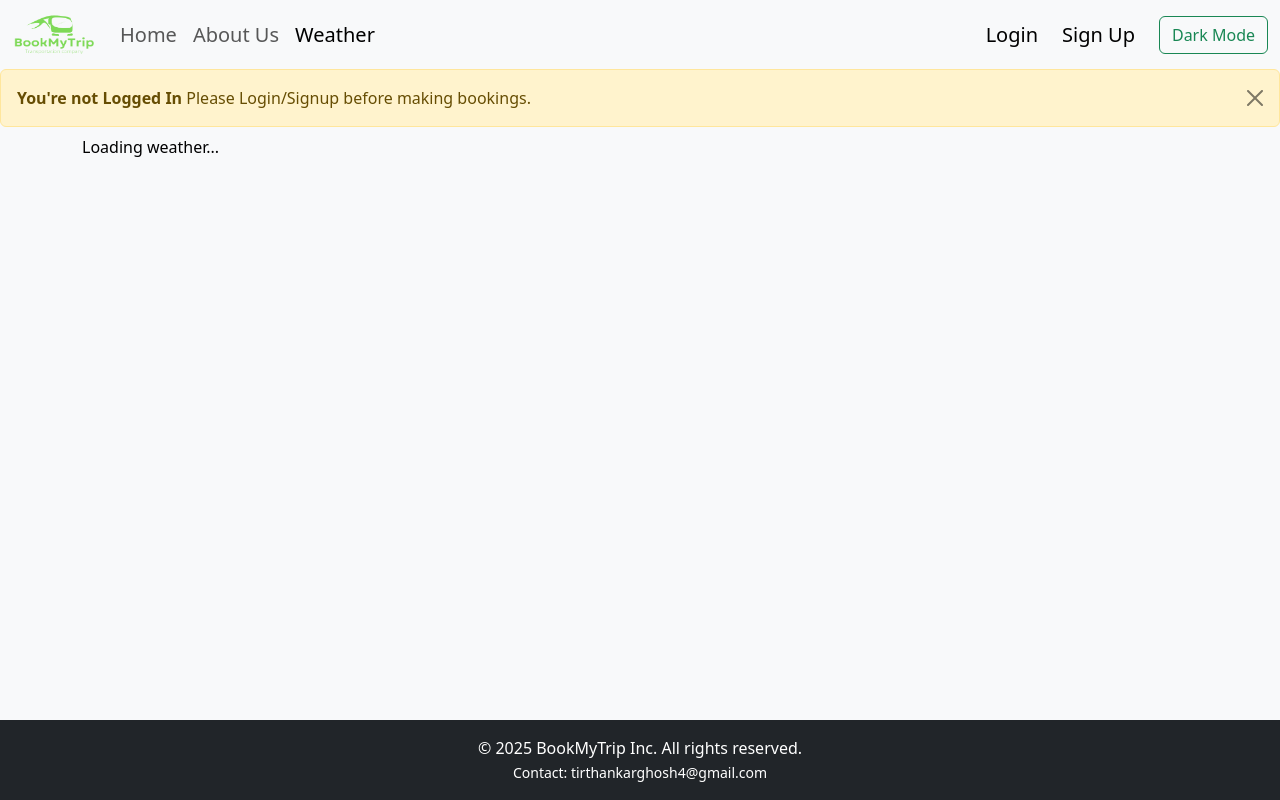
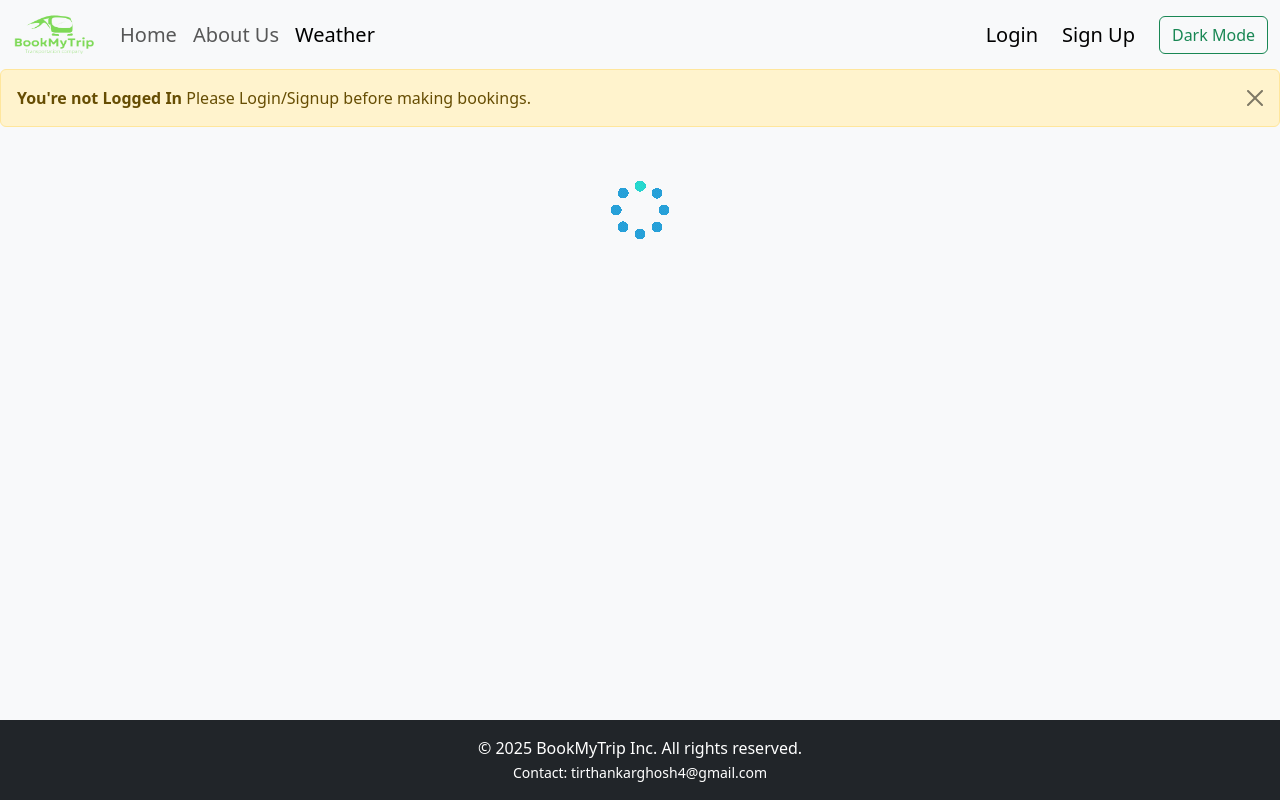
Before and after one commit to tirthankar27/BookMyTrip, a React (Create React App) app: page /BookMyTrip/weather in a window 1280 px wide. Built offline with nearby package versions, Linux system fonts and the light colour scheme; no server answers.

Commit message:
Add files via upload

```diff
--- /dev/null
+++ b/src/components/Spinner.js
@@ -0,0 +1,9 @@
+import React from 'react'
+import spinner from "../assets/loading.gif"
+export default function Spinner() {
+  return (
+    <div>
+      <img src={spinner} alt="" className='img-fluid w-100' />
+    </div>
+  )
+}
--- a/src/components/Weather.js
+++ b/src/components/Weather.js
@@ -1,4 +1,6 @@
 import React, { Component } from "react";
+import Spinner from "./Spinner";
+
 export default class Weather extends Component {
   constructor() {
     super();
@@ -11,7 +13,7 @@ export default class Weather extends Component {
       navigator.geolocation.getCurrentPosition(async (position) => {
         const lat = position.coords.latitude;
         const lon = position.coords.longitude;
-        let url = `http://api.weatherapi.com/v1/current.json?key=d5eaef7be67b410a966163325250307&q=${lat},${lon}&aqi=no`;
+        let url = `https://api.weatherapi.com/v1/current.json?key=d5eaef7be67b410a966163325250307&q=${lat},${lon}&aqi=no`;
         let data = await fetch(url);
         let weatherData = await data.json();
         this.setState({ weather: weatherData });
@@ -21,7 +23,7 @@ export default class Weather extends Component {
   render() {
     const { weather } = this.state;
     if (!weather) {
-      return <div>Loading weather...</div>;
+      return <div className="container d-flex justify-content-center align-items-center"><Spinner/></div>;
     }
     let { location, current } = weather;
     let cardStyle = {
```
Also changed, not shown: src/assets/loading.gif (added).
